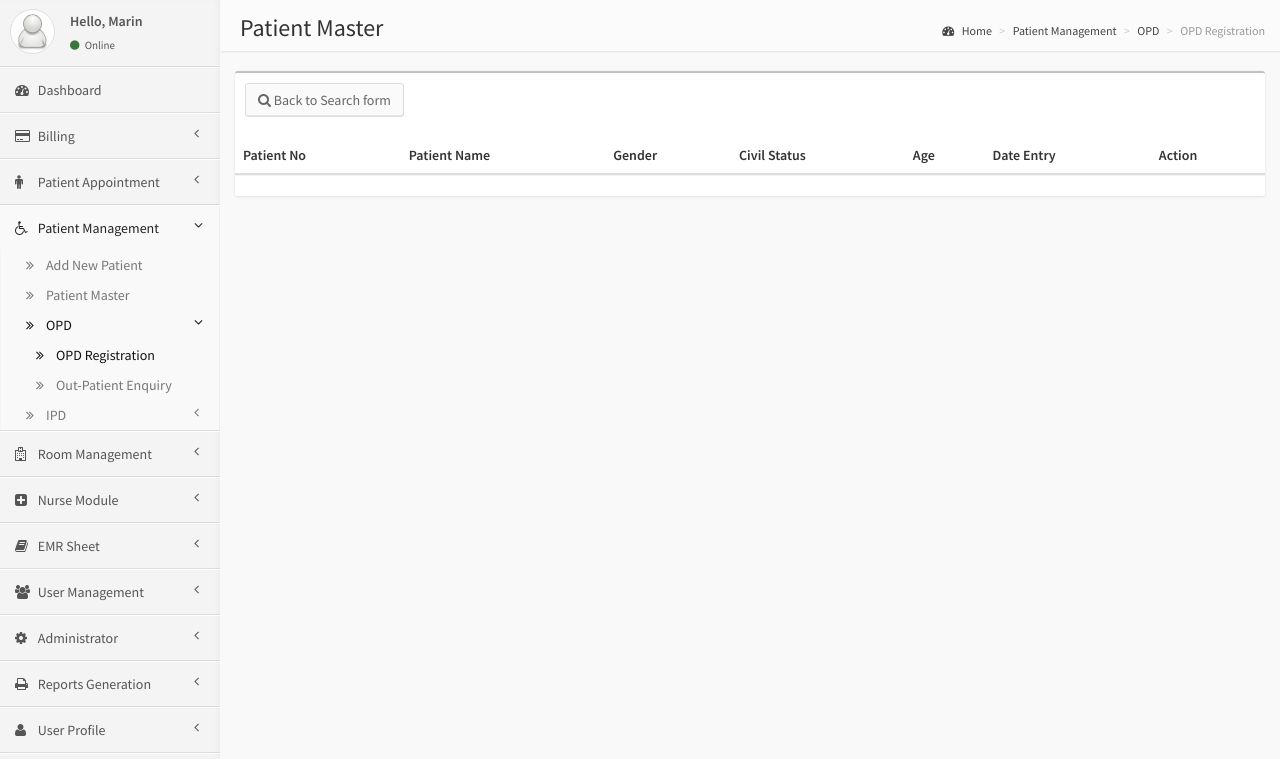
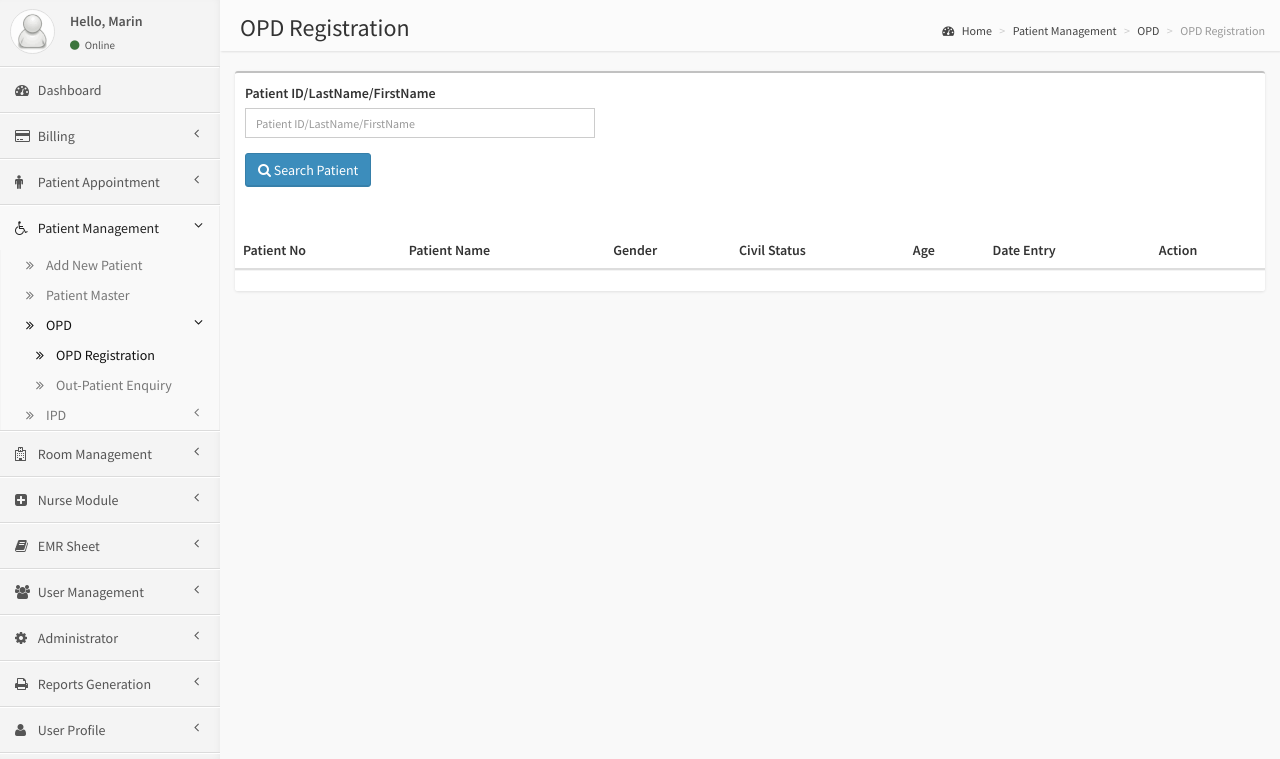
Before and after one commit to ReanSark/camcare_simple_m1, a CodeIgniter app: page /hms/index.php/app/opd/search_result/1 in a window 1280 px wide. Shown: the part 51-810 px from the top of the page. Run offline with CodeIgniter, Linux system fonts and the light colour scheme; a user stored in the database is signed in; data comes from the database, SQL or seed files in the repository; data that the repository does not hold is empty.

Commit message:
Update OPD Registration
- Add Search

```diff
--- a/application/views/app/opd/search_result.php
+++ b/application/views/app/opd/search_result.php
@@ -91,7 +91,7 @@
             <aside class="right-side">
                 <!-- Content Header (Page header) -->
                 <section class="content-header">
-                    <h1>Patient Master</h1>
+                    <h1>OPD Registration</h1>
                     <ol class="breadcrumb">
                         <li><a href="<?php echo base_url()?>app/dashboard"><i class="fa fa-dashboard"></i> Home</a></li>
                         <li><a href="#">Patient Management</a></li>
@@ -102,17 +102,23 @@
 
                 <!-- Main content -->
                 <section class="content">
+
                  <div class="row">
                  	<div class="col-md-12">
                     	 <div class="box">
-                         		<form class="form-search" method="post" action="<?php echo base_url();?>app/patient">
-                         		<div class="box-header">
-                                    <h3 class="box-title"><a href="<?php echo base_url();?>app/opd/registration" class="btn btn-default"><i class="fa fa-search"></i> Back to Search form</a></h3>
-                                    <div class="box-tools">
-                                        <div class="input-group">
+                         		<div class="box-body table-responsive">
+                            	<form role="form" method="post" action="<?php echo base_url()?>app/opd/search_result">
+                                		<div class="form-group">
+                                            <label for="exampleInputEmail1">Patient ID/LastName/FirstName</label>
+                                            <input class="form-control input-sm" name="search" id="search" type="text" placeholder="Patient ID/LastName/FirstName" style="width: 350px;">
                                         </div>
-                                    </div>
-                                </div><!-- /.box-header -->
+                                        <div class="form-group">
+                                            <button class="btn btn-primary" name="btnSubmit" id="btnSubmit" type="submit"><i class="fa fa-search"></i> Search Patient</button>
+                                        </div>
+                                        <br>
+                                </form>
+                            </div>
+                                <!-- /.box-header -->
 								</form>
                         	<div class="box-body table-responsive no-padding">
                             	<?php echo $message;?>
```
Also changed, not shown: application/views/app/opd/registration.php (+0 -16 lines).
